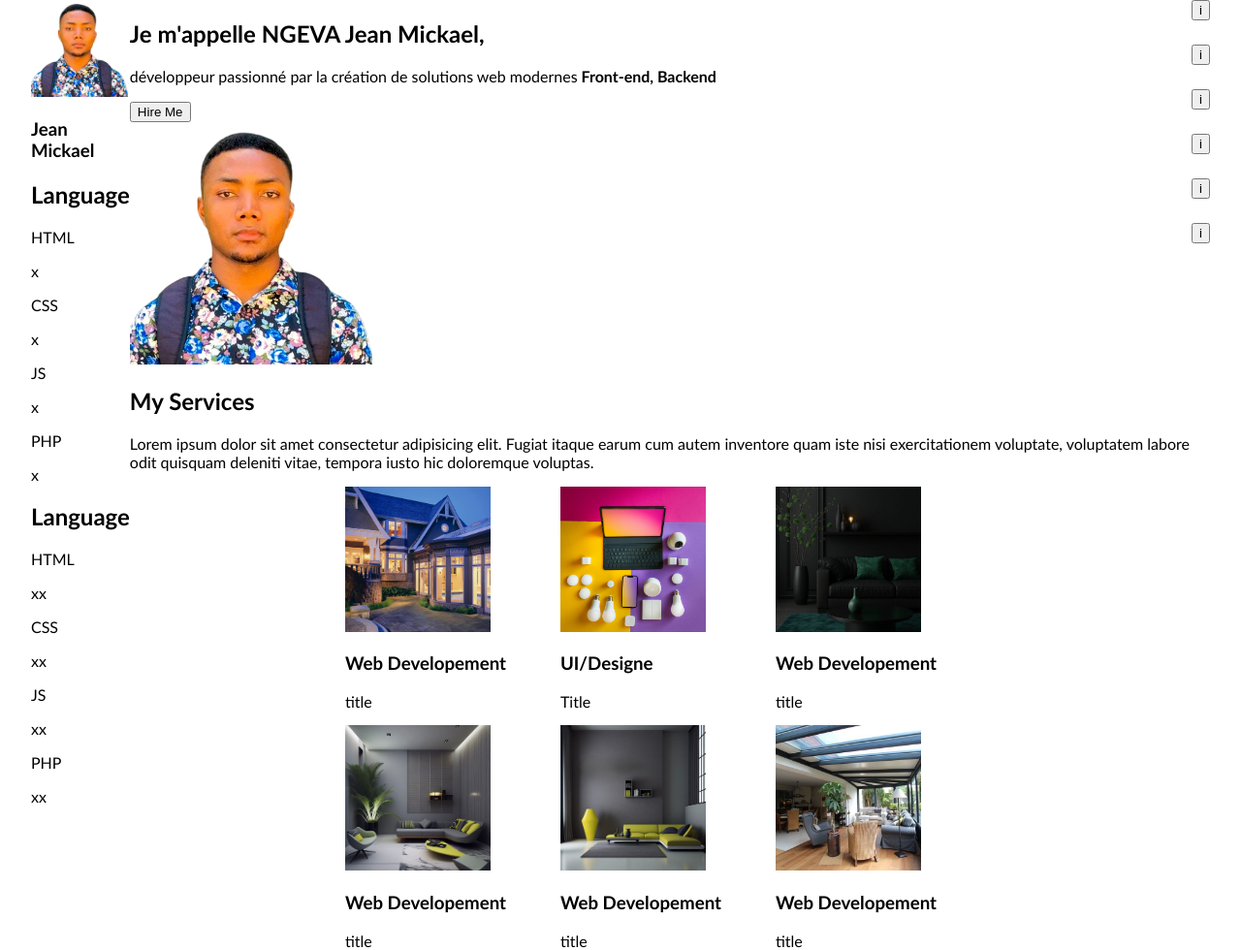
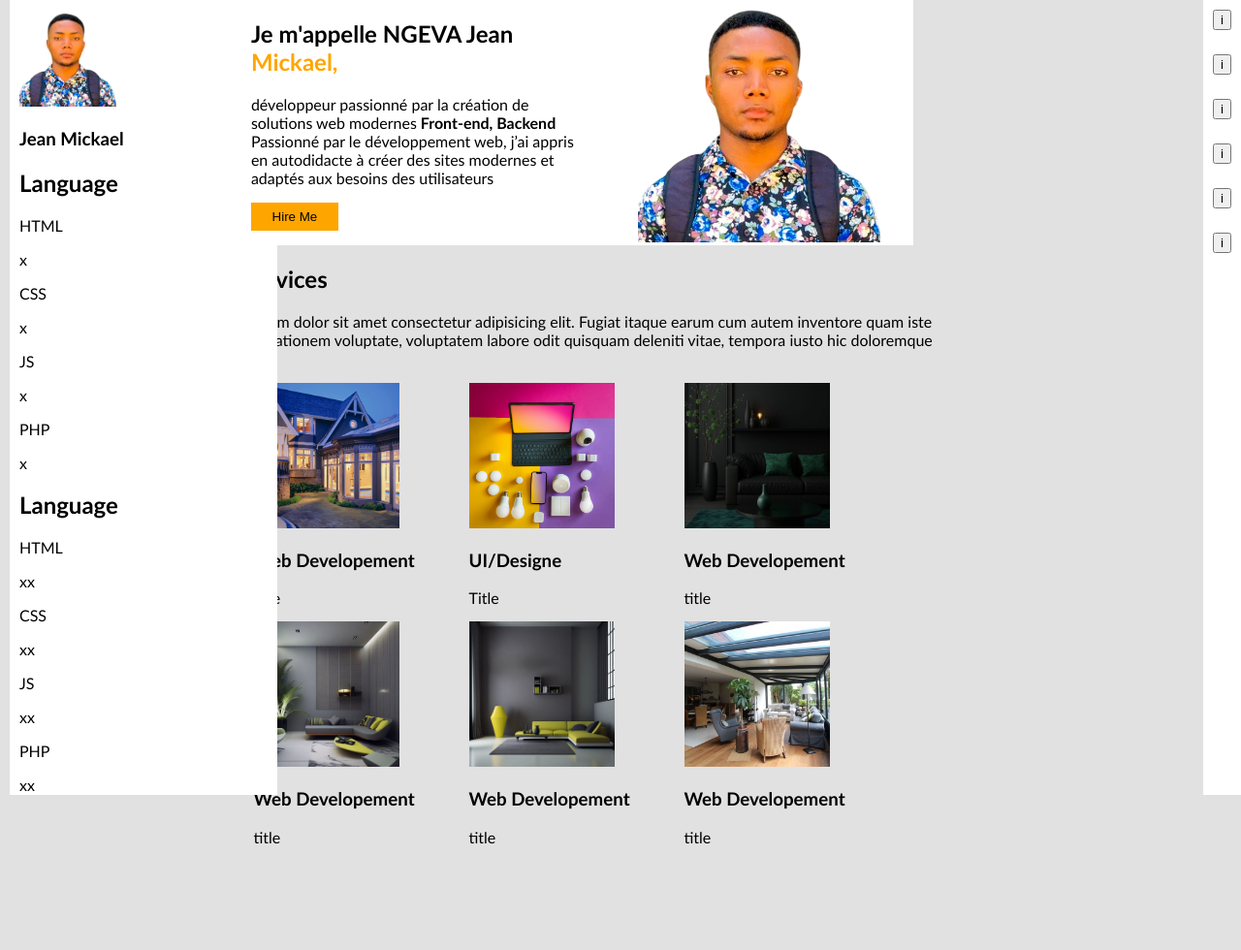
Before and after one commit to Mickael2024/Portfolio, a plain HTML site: page index.html in a window 1280 px wide. Shown: the whole page at 97% size. After the commit the page ends 883 px from the top, so only its background shows below. Drawn offline with Linux system fonts and the light colour scheme.

Commit message:
mise a jour front

```diff
--- a/css/designe.css
+++ b/css/designe.css
@@ -1,10 +1,14 @@
 body{
-    width: 95%;
+    width: 100%;
     margin: auto;
     font-family: calibri;
+    background-color: #e1e1e1;
 }
 img{
     object-fit: cover;
+}
+button{
+    cursor: pointer;
 }
 .case{
     img{
@@ -14,11 +18,25 @@ img{
     }
 }
 .header{
+
+    background: white;
+    width: 95%;
+    position: relative;
+    /* right: 50%; */
+    left: 2%;
+
     img{
         max-width: 100%;
         width: 250px;
         height: 250px;
     }
+    .inside_header{
+    display: flex;
+    justify-content: space-around;
+    align-items: flex-start;
+
+    margin: 0px 10px 10px;
+}
 }
 .profil_img{
     img{
@@ -30,6 +48,7 @@ img{
 .side{
     display: flex;
     align-items: stretch;
+    margin: 0px 10px 10px;
 }
 .case_service{
     display: grid;
@@ -42,3 +61,36 @@ img{
     gap: 25px;
     flex-direction: column;
 }
+.btn_more{
+    position: relative;
+    width: fit-content;
+    button{
+        padding: 7px;
+        width: 90px;
+        background-color: orange;
+        font-family: sans-serif;
+        border: none;
+    }
+}
+.header_service{
+
+}
+.sideLeft{
+    width: 20%;
+    background-color: white;
+    padding: 10px;
+    height: 100vh;
+    position: fixed;
+}
+.sideRight{
+    background-color: white;
+    padding: 10px;
+    height: 100vh;
+    position: fixed;
+    right: 0px;
+}
+.sideCenter{
+    width: 60%;
+    margin-left: 15%;
+    padding: 0px 10px;
+}
--- a/index.html
+++ b/index.html
@@ -15,7 +15,8 @@
                 <div>
                     <div class="profil_img">
                         <div>
-                        <img src="./image/291c3ed0-9e93-4956-9f8b-bd8ee372b28e-Photoroom.png" alt="profil" width="150px" height="150px">
+                            <img src="./image/291c3ed0-9e93-4956-9f8b-bd8ee372b28e-Photoroom.png" alt="profil"
+                                width="150px" height="150px">
                         </div>
                     </div>
                     <h3>Jean Mickael</h3>
@@ -57,16 +58,22 @@
             </div>
             <div class="sideCenter">
                 <div class="header">
-                    <h1>Je m'appelle NGEVA Jean Mickael,</h1>
+                    <div class="inside_header">
+                    <div style="width: 50%;">
+                        <h1>Je m'appelle <strong>NGEVA Jean <span style="color: orange;">Mickael,</span></strong></h1>
 
                         <p>développeur passionné par la création de solutions web modernes<strong> Front-end,
-                            Backend</strong></p>
+                                Backend</strong><br/>
+                                Passionné par le développement web, j’ai appris en autodidacte à créer des sites modernes et adaptés aux besoins des utilisateurs
+                        </p>
 
                         <div class="btn_more">
                             <button>Hire Me </button>
                         </div>
+                    </div>
                     <div class="">
                         <img src="./image/291c3ed0-9e93-4956-9f8b-bd8ee372b28e-Photoroom.png" alt="" width="" height="">
+                    </div>
                 </div>
                 </div>
 
@@ -80,12 +87,14 @@
 
                     <div class="case_service">
                         <div class="case">
-                                <img src="./image/ashley-harris-EemPcMwKjuM-unsplash.jpg" alt="" width="250px" height="250px">
+                            <img src="./image/ashley-harris-EemPcMwKjuM-unsplash.jpg" alt="" width="250px"
+                                height="250px">
                             <h3>Web Developement</h3>
                             <span>title</span>
                         </div>
                         <div class="case">
-                                <img src="./image/jakub-zerdzicki-_0T3hgs3lig-unsplash.jpg" alt="" width="250px" height="250px">
+                            <img src="./image/jakub-zerdzicki-_0T3hgs3lig-unsplash.jpg" alt="" width="250px"
+                                height="250px">
                             <h3>UI/Designe</h3>
                             <span>Title</span>
                         </div>
```
Lines whose indentation alone changed are shown as unchanged.
